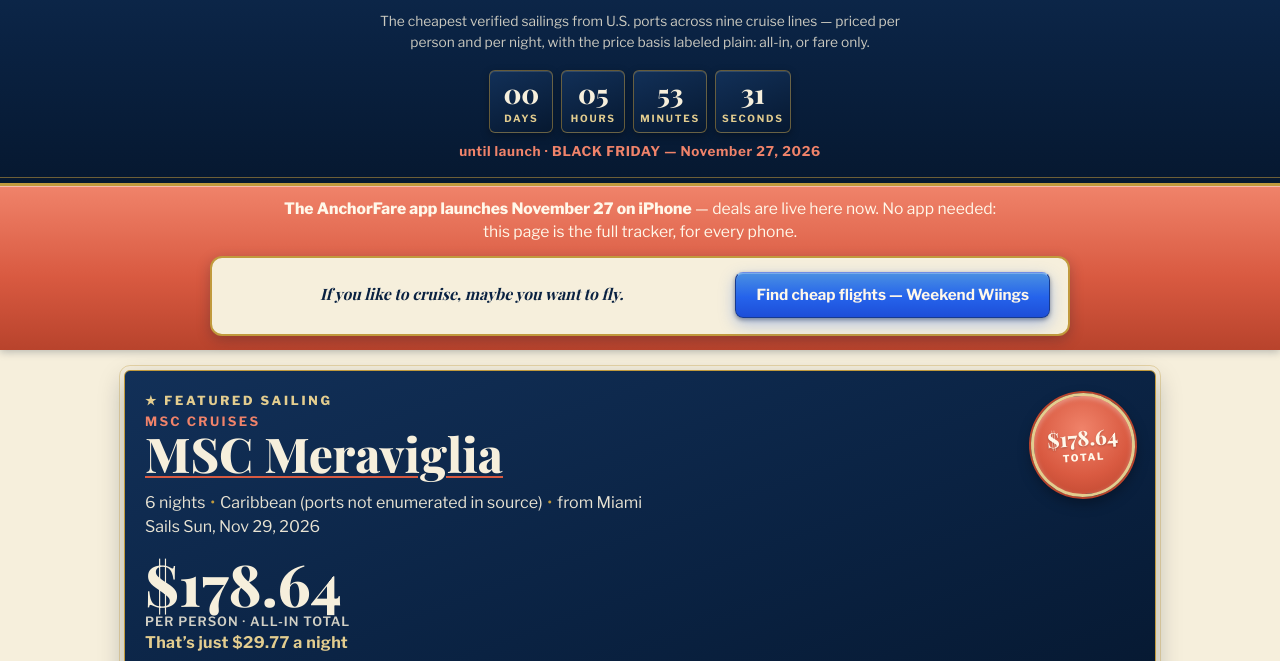
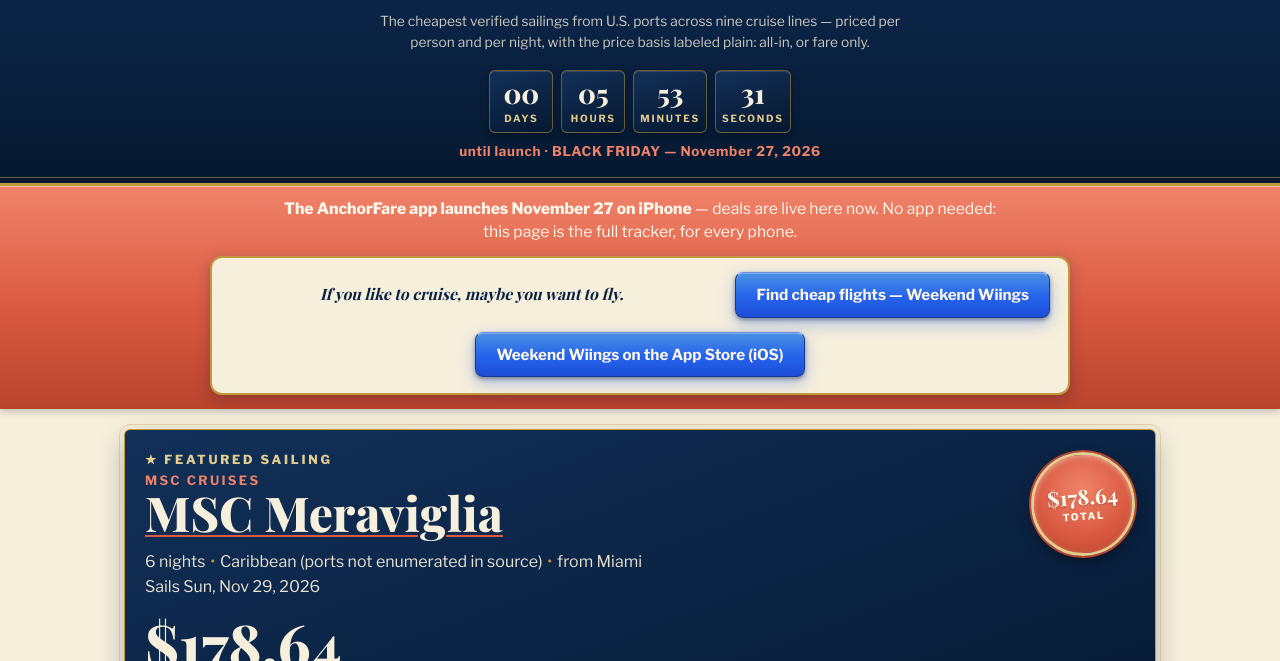
Before and after one commit to wknd-wiings/anchorfare-site, a plain HTML site: page index.html in a window 1280 px wide. Shown: the part 127-788 px from the top of the page. Drawn offline with nearby package versions, Linux system fonts and the light colour scheme; a web font is replaced by a local one.

Commit message:
Friday launch: BOTH-DOORS — add 'Weekend Wiings on the App Store (iOS)' button beside the Wiings website cross-promo (template + rebuilt index)

```diff
--- a/index.html
+++ b/index.html
@@ -877,6 +877,7 @@
         <div class="crosspromo-inner">
           <p class="crosspromo-text">If you like to cruise, maybe you want to fly.</p>
           <a class="crosspromo-btn crosspromo-btn--wiings" href="https://wkndwiings.com">Find cheap flights — Weekend Wiings</a>
+          <a class="crosspromo-btn crosspromo-btn--wiings" href="https://apps.apple.com/app/weekend-wiings/id6825769576" target="_blank" rel="noopener">Weekend Wiings on the App Store (iOS)</a>
         </div>
       </section>
     </div>
```
Also changed, not shown: template.html (+1 -0 lines).
